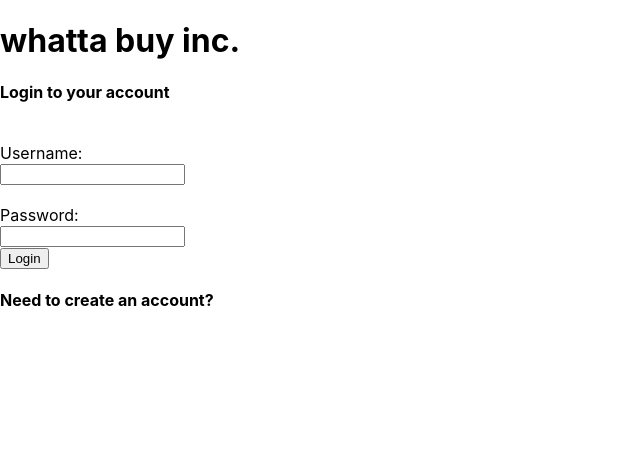
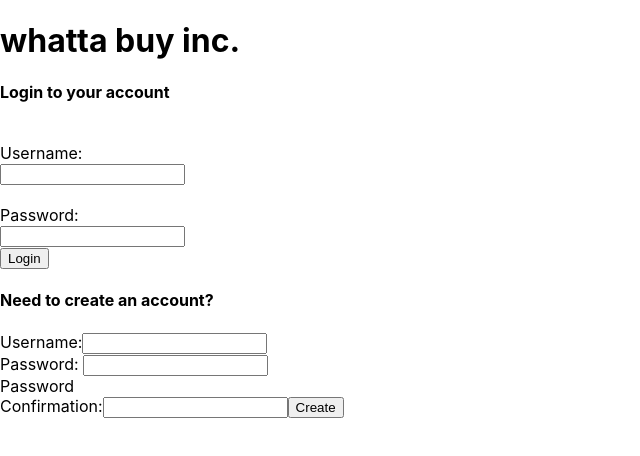
Before and after one commit to jakobgermano/Item-frontend-, a React (Create React App) app: page / in a window 1280 px wide. Shown: the top 456 px of the page, without its empty margins (0-640 px from the left). Built offline with nearby package versions, Linux system fonts and the light colour scheme.

Commit message:
added signup form and logout

```diff
--- a/src/App.js
+++ b/src/App.js
@@ -7,12 +7,20 @@ function App() {
   const [items, setItems] = useState([])
   const [user, setUser] = useState(null)
 
+  function handleLogout(){
+    fetch('/logout', {
+      method: 'DELETE'
+    })
+    .then((r) => setUser(null))
+  }
+
 
   if (!user) return <LoginForm setUser = {setUser}/>
 
   return (
     <div className="App">
-     <Items items={items} setItems={setItems}/>
+      <button id="logout" onClick={handleLogout} variant="contained" size="medium"> Logout</button>
+    <Items items={items} setItems={setItems}/>
     </div>
   );
 }
--- a/src/LoginForm.js
+++ b/src/LoginForm.js
@@ -1,5 +1,6 @@
 import React from "react";
 import { useState } from "react";
+import SignUpForm from "./SignUpForm";
 
 function LoginForm({setUser}){
     const [username, setUsername] = useState("")
@@ -60,6 +61,7 @@ function LoginForm({setUser}){
                     </div>
                 </form>
                 <h4>Need to create an account?</h4>
+                <SignUpForm/>
             </div>
         </div>
         </>
--- /dev/null
+++ b/src/SignUpForm.js
@@ -0,0 +1,59 @@
+import React, {useState} from 'react'
+function SignUpForm({setUser}){
+    const [username, setUsername] = useState("")
+    const [password, setPassword] = useState("")
+    const [email, setEmail] = useState("")
+    const [passwordConfirmation, setPasswordConfirmation] = useState("");
+
+
+    function handleSubmit(e){
+        e.preventDefault()
+        fetch("/signup",{
+            method: "POST",
+            headers: {
+                "Content-Type": "application/json",
+            },
+            body: JSON.stringify({user: {username, password, email, password_confirmation: passwordConfirmation}})
+        }).then(r => {
+            (r.json().then(user => setUser(user)))
+        }).then(
+            setUsername('')
+        )
+    }
+
+    return(
+        <>
+            <div className="app">
+            <form onSubmit = {handleSubmit}>
+                <label>Username:</label>
+                <input
+                type = "text"
+                id = "signupUsername"
+                value = {username}
+                onChange = {e => setUsername(e.target.value)}/>
+                <br></br>
+                <label htmlFor="password">Password: </label>
+                <input
+                type="password"
+                id="password2"
+                value={password}
+                onChange={(e) => setPassword(e.target.value)}
+                autoComplete="current-password"
+                />
+                <br></br>
+                <label htmlFor="password">Password{<br></br>}Confirmation:</label>
+                <input
+                type="password"
+                id="password_confirmation"
+                value={passwordConfirmation}
+                onChange={(e) => setPasswordConfirmation(e.target.value)}
+                autoComplete="current-password"
+                />
+                <button type = "submit" variant = "contained" size = "small">Create</button>
+            </form>
+            </div>
+        </>
+    )
+}
+
+export default SignUpForm;
```
